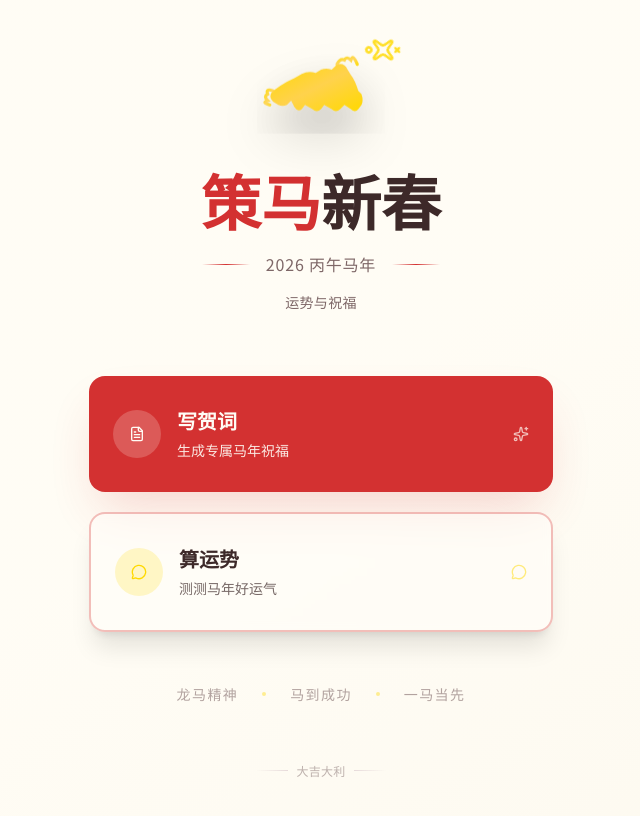
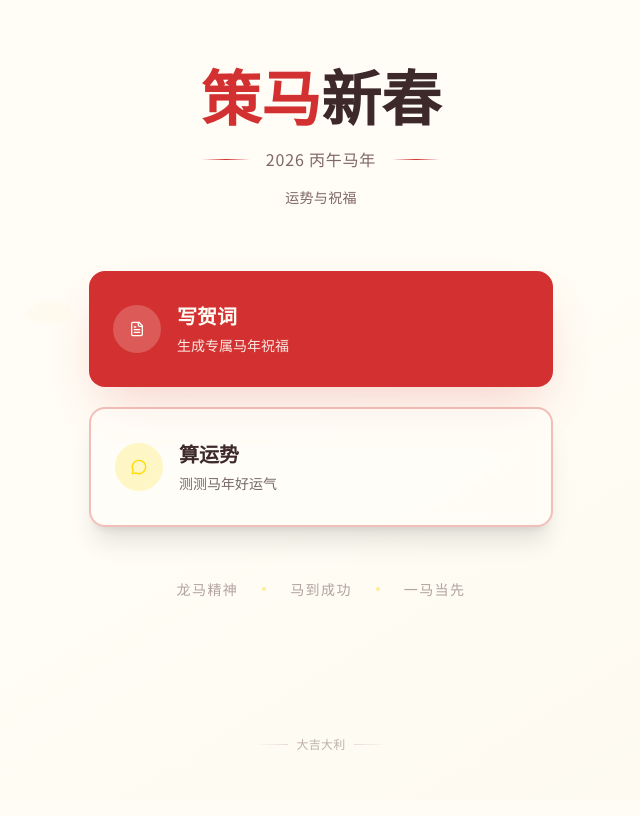
Before and after one commit to lucylin4932/2026_Greetings, a React (Vite) app: page / in a window 1280 px wide. Shown: the top 816 px of the page, without its empty margins (319-959 px from the left). Built offline with nearby package versions, Linux system fonts and the light colour scheme.

Commit message:
feat(ui): replace fluid horse with cloud pattern background

```diff
--- /dev/null
+++ b/src/components/CloudPattern.tsx
@@ -0,0 +1,35 @@
+import { cn } from "@/lib/utils";
+
+interface CloudPatternProps {
+  className?: string;
+}
+
+export const CloudPattern = ({ className }: CloudPatternProps) => {
+  return (
+    <div className={cn("fixed inset-0 pointer-events-none overflow-hidden opacity-30", className)}>
+      {/* 祥云纹样 - SVG */}
+      <svg className="absolute top-10 right-10 w-32 h-32 text-secondary/20 animate-breathe" viewBox="0 0 100 100">
+        <path
+          d="M20,50 Q30,30 50,30 Q70,30 80,50 Q70,60 50,55 Q30,60 20,50 Z"
+          fill="currentColor"
+          className="drop-shadow-lg"
+        />
+      </svg>
+
+      <svg className="absolute bottom-20 left-10 w-40 h-40 text-primary/15 animate-breathe" style={{ animationDelay: '2s' }} viewBox="0 0 100 100">
+        <path
+          d="M15,55 Q25,35 45,35 Q65,35 75,55 Q65,65 45,60 Q25,65 15,55 Z"
+          fill="currentColor"
+          className="drop-shadow-lg"
+        />
+      </svg>
+
+      <svg className="absolute top-1/3 left-1/4 w-24 h-24 text-accent/10 animate-breathe" style={{ animationDelay: '4s' }} viewBox="0 0 100 100">
+        <path
+          d="M25,50 Q35,35 50,35 Q65,35 75,50 Q65,60 50,58 Q35,60 25,50 Z"
+          fill="currentColor"
+        />
+      </svg>
+    </div>
+  );
+};
--- a/src/components/FluidHorse.tsx
+++ /dev/null
@@ -1,66 +0,0 @@
-import { cn } from "@/lib/utils";
-
-interface FluidHorseProps {
-  className?: string;
-  size?: "sm" | "md" | "lg";
-}
-
-export const FluidHorse = ({ className, size = "md" }: FluidHorseProps) => {
-  const sizeClasses = {
-    sm: "w-16 h-12",
-    md: "w-24 h-18",
-    lg: "w-32 h-24",
-  };
-
-  return (
-    <svg
-      className={cn("fill-current", sizeClasses[size], className)}
-      viewBox="0 0 120 80"
-      xmlns="http://www.w3.org/2000/svg"
-    >
-      {/* 流体金属马 - 简化抽象线条 */}
-      <defs>
-        <linearGradient id="liquidGold" x1="0%" y1="0%" x2="100%" y2="100%">
-          <stop offset="0%" stopColor="hsl(51 100% 50%)" stopOpacity="1" />
-          <stop offset="50%" stopColor="hsl(45 100% 65%)" stopOpacity="1" />
-          <stop offset="100%" stopColor="hsl(51 100% 50%)" stopOpacity="1" />
-        </linearGradient>
-        <filter id="glow">
-          <feGaussianBlur stdDeviation="2" result="coloredBlur"/>
-          <feMerge>
-            <feMergeNode in="coloredBlur"/>
-            <feMergeNode in="SourceGraphic"/>
-          </feMerge>
-        </filter>
-      </defs>
-
-      {/* 马身体主体 - 流畅曲线 */}
-      <path
-        d="M 95 45 Q 92 35 88 30 L 85 25 Q 82 18 75 20 L 70 25 Q 65 23 60 25 L 55 28 Q 48 26 42 29 L 35 33 Q 28 36 22 40 L 15 45 Q 10 50 15 55 L 20 58 Q 24 60 28 58 L 32 54 L 35 60 Q 38 65 42 62 L 45 58 L 52 62 Q 56 66 60 62 L 63 58 L 70 62 Q 74 66 78 62 L 82 58 L 88 62 Q 92 66 95 62 L 98 58 Q 100 54 98 48 Z"
-        fill="url(#liquidGold)"
-        filter="url(#glow)"
-        className="drop-shadow-2xl"
-      />
-
-      {/* 马鬃 - 流动线条 */}
-      <path
-        d="M 75 20 Q 78 14 82 16 Q 84 12 88 16 Q 90 10 94 20"
-        fill="none"
-        stroke="url(#liquidGold)"
-        strokeWidth="3"
-        strokeLinecap="round"
-        className="opacity-90"
-      />
-
-      {/* 马尾 - 飘逸 */}
-      <path
-        d="M 15 45 Q 8 42 10 48 Q 6 50 10 54 Q 4 56 12 58"
-        fill="none"
-        stroke="url(#liquidGold)"
-        strokeWidth="3"
-        strokeLinecap="round"
-        className="opacity-90"
-      />
-    </svg>
-  );
-};
--- a/src/pages/FortunePage.tsx
+++ b/src/pages/FortunePage.tsx
@@ -1,8 +1,8 @@
 import { useState, useRef, useEffect } from "react";
 import { useNavigate } from "react-router-dom";
-import { ArrowLeft, Sparkles } from "lucide-react";
+import { ArrowLeft } from "lucide-react";
 import { Button } from "@/components/ui/button";
-import { FluidHorse } from "@/components/FluidHorse";
+import { CloudPattern } from "@/components/CloudPattern";
 import { ChatMessage } from "@/components/ChatMessage";
 import { ChatInput } from "@/components/ChatInput";
 import { supabase } from "@/integrations/supabase/client";
@@ -87,6 +87,9 @@ const FortunePage = () => {
 
   return (
     <div className="min-h-screen bg-gradient-to-br from-background via-background to-muted/20 flex flex-col relative">
+      {/* 云纹背景 */}
+      <CloudPattern />
+
       {/* 头部 */}
       <header className="relative z-20 px-4 py-4 border-b border-border/50 bg-background/95 backdrop-blur-md">
         <div className="max-w-2xl mx-auto flex items-center gap-4">
@@ -99,15 +102,9 @@ const FortunePage = () => {
             <ArrowLeft className="w-5 h-5" />
           </Button>
 
-          <div className="flex items-center gap-3 flex-1">
-            <div className="relative">
-              <FluidHorse className="text-primary w-10 h-7" size="sm" />
-              <Sparkles className="absolute -top-1 -right-1 w-3 h-3 text-secondary animate-sparkle" />
-            </div>
-            <div>
-              <h1 className="text-lg font-bold font-serif text-foreground">马年运势大师</h1>
-              <p className="text-xs text-muted-foreground">2026 新春运势预测</p>
-            </div>
+          <div className="flex-1">
+            <h1 className="text-lg font-bold font-serif text-foreground">马年运势大师</h1>
+            <p className="text-xs text-muted-foreground">2026 新春运势预测</p>
           </div>
         </div>
       </header>
--- a/src/pages/Home.tsx
+++ b/src/pages/Home.tsx
@@ -1,13 +1,15 @@
 import { useNavigate } from "react-router-dom";
-import { Sparkles, MessageCircle, FileText } from "lucide-react";
+import { MessageCircle, FileText } from "lucide-react";
 import { Button } from "@/components/ui/button";
-import { FluidHorse } from "@/components/FluidHorse";
+import { CloudPattern } from "@/components/CloudPattern";
 
 const Home = () => {
   const navigate = useNavigate();
 
   return (
     <div className="min-h-screen bg-gradient-to-br from-background via-background to-muted/30 relative overflow-hidden">
+      {/* 云纹背景 */}
+      <CloudPattern />
 
       {/* 主内容区 */}
       <div className="relative z-10 px-6 py-12 max-w-lg mx-auto min-h-screen flex flex-col">
@@ -16,16 +18,6 @@ const Home = () => {
 
         {/* 标题区 */}
         <header className="text-center mb-16">
-          {/* 流体金属马 */}
-          <div className="flex justify-center mb-8">
-            <div className="relative">
-              <FluidHorse className="text-primary animate-float drop-shadow-2xl" size="lg" />
-              <div className="absolute -top-3 -right-3">
-                <Sparkles className="w-7 h-7 text-secondary animate-sparkle" />
-              </div>
-            </div>
-          </div>
-
           {/* 主标题 - 使用衬线字体 */}
           <h1 className="text-5xl md:text-6xl font-bold mb-4 font-serif">
             <span className="text-primary">策马</span>
@@ -66,7 +58,6 @@ const Home = () => {
                   <div className="text-sm opacity-90 font-light">生成专属马年祝福</div>
                 </div>
               </div>
-              <Sparkles className="w-5 h-5 opacity-70 group-hover:opacity-100 transition-opacity" />
             </div>
           </Button>
 
@@ -90,7 +81,6 @@ const Home = () => {
                   <div className="text-sm opacity-70 font-light">测测马年好运气</div>
                 </div>
               </div>
-              <MessageCircle className="w-5 h-5 opacity-50 text-secondary group-hover:opacity-100 transition-opacity" />
             </div>
           </Button>
 
--- a/src/pages/Index.tsx
+++ b/src/pages/Index.tsx
@@ -2,7 +2,7 @@ import { useState } from "react";
 import { useNavigate } from "react-router-dom";
 import { Sparkles, ArrowLeft } from "lucide-react";
 import { Button } from "@/components/ui/button";
-import { FluidHorse } from "@/components/FluidHorse";
+import { CloudPattern } from "@/components/CloudPattern";
 import { LoadingAnimation } from "@/components/LoadingAnimation";
 import { GreetingCard } from "@/components/GreetingCard";
 import { supabase } from "@/integrations/supabase/client";
@@ -122,6 +122,9 @@ const Index = () => {
 
   return (
     <div className="min-h-screen bg-gradient-to-br from-background via-background to-muted/20 relative overflow-hidden">
+      {/* 云纹背景 */}
+      <CloudPattern />
+
       {/* 主内容区 */}
       <div className="relative z-10 px-6 py-8 max-w-lg mx-auto min-h-screen flex flex-col">
         {/* 返回按钮 */}
@@ -138,16 +141,6 @@ const Index = () => {
 
         {/* 标题区 */}
         <header className="text-center pt-16 pb-8">
-          {/* 流体马图标 */}
-          <div className="flex justify-center mb-6">
-            <div className="relative">
-              <FluidHorse className="text-primary animate-float drop-shadow-2xl" size="md" />
-              <div className="absolute -top-2 -right-2">
-                <Sparkles className="w-6 h-6 text-secondary animate-sparkle" />
-              </div>
-            </div>
-          </div>
-
           {/* 主标题 */}
           <h1 className="text-4xl font-serif font-bold mb-3">
             <span className="text-primary">策马</span>
```
